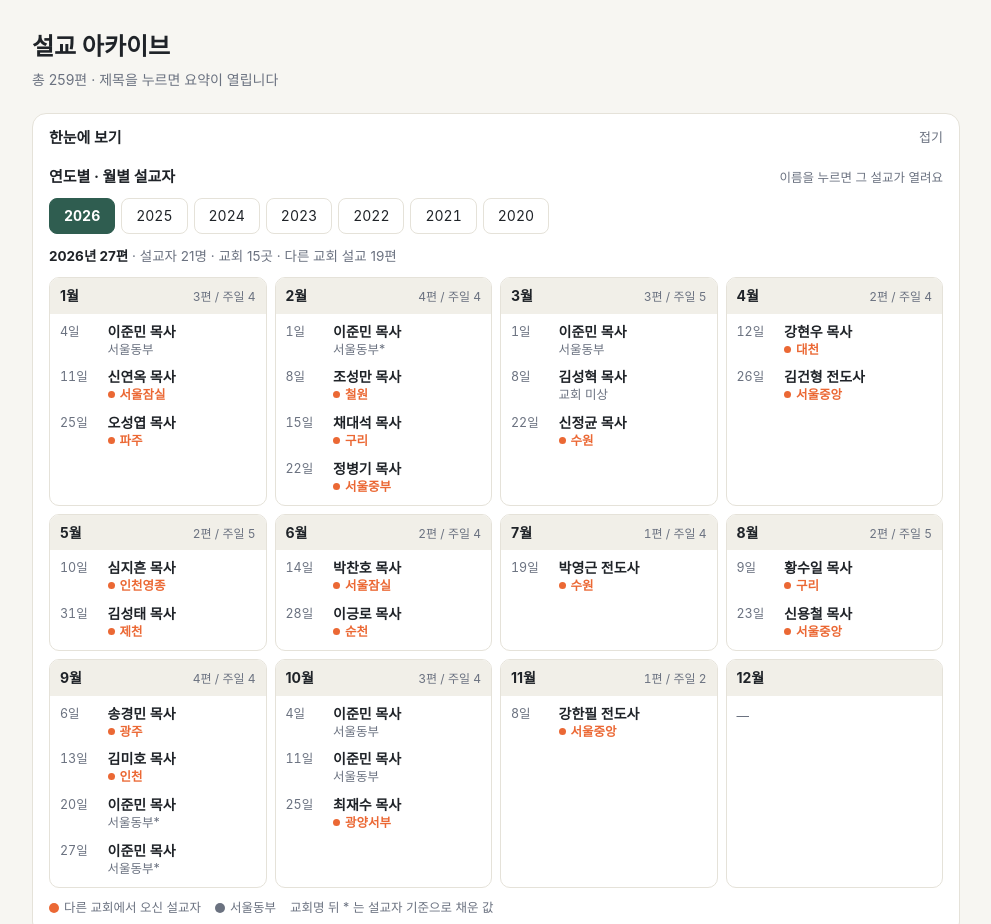
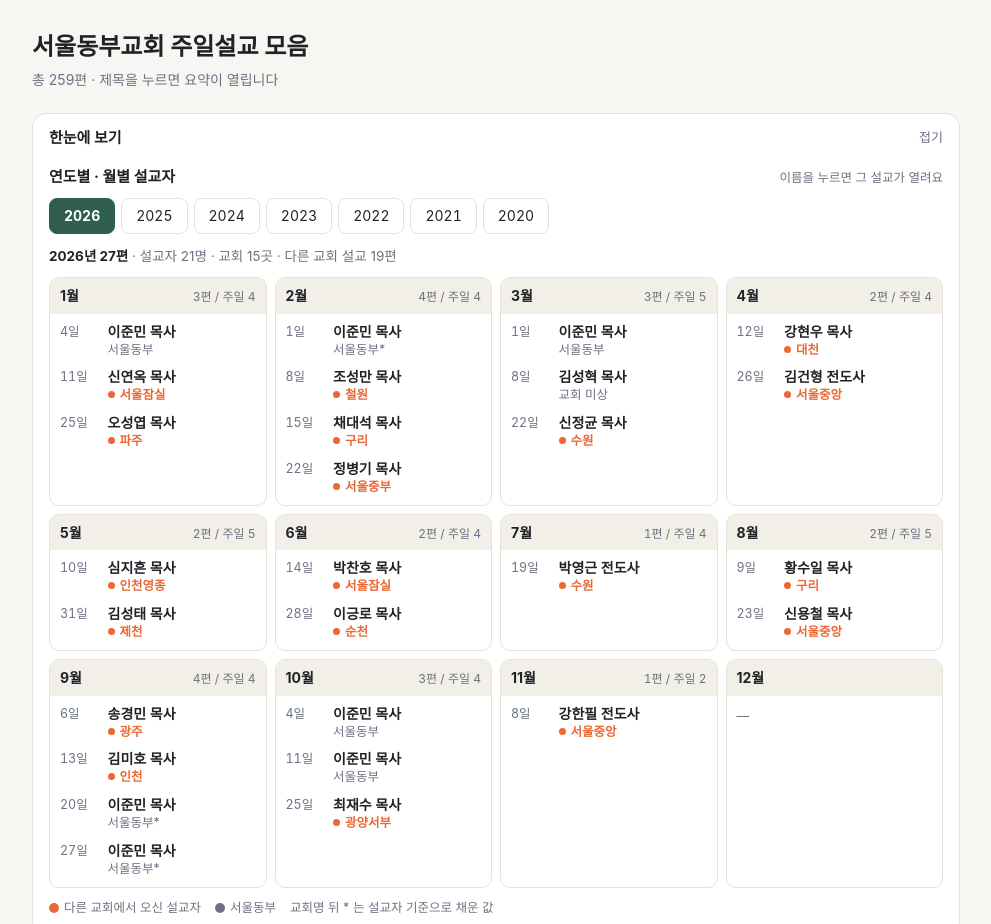
Before and after one commit to jangjiwon7142-lgtm/sermon-archive, a plain HTML site: page docs/index.html in a window 1280 px wide. Shown: the top 924 px of the page, without its empty margins (144-1135 px from the left). Drawn offline with Linux system fonts and the light colour scheme.

Commit message:
사이트 제목을 서울동부교회 주일설교 모음으로 변경
Co-Authored-By: Claude Sonnet 5.5 <noreply@anthropic.com>

```diff
--- a/docs/index.html
+++ b/docs/index.html
@@ -5,10 +5,10 @@
 <meta name="viewport" content="width=device-width, initial-scale=1">
 <meta name="color-scheme" content="light">
 <meta name="theme-color" content="#f7f6f2">
-<title>설교 아카이브</title>
+<title>서울동부교회 주일설교 모음</title>
 <meta name="description" content="주일 설교 요약 아카이브. 설교자·교회·성경 본문·주제·시리즈별로 찾아보세요.">
 <meta property="og:type" content="website">
-<meta property="og:title" content="설교 아카이브">
+<meta property="og:title" content="서울동부교회 주일설교 모음">
 <meta property="og:description" content="주일 설교 요약 아카이브. 설교자·교회·성경 본문·주제·시리즈별로 찾아보세요.">
 <meta property="og:url" content="https://jangjiwon7142-lgtm.github.io/sermon-archive/">
 <!-- 대표 이미지를 올리면 아래 주석을 풀어 주세요 (권장 1200x630) -->
@@ -137,7 +137,7 @@ footer{color:var(--sub);font-size:12.5px;text-align:center;padding-bottom:28px}
 </style>
 </head>
 <body>
-<header class="wrap"><h1>설교 아카이브</h1><p id="sub">불러오는 중…</p></header>
+<header class="wrap"><h1>서울동부교회 주일설교 모음</h1><p id="sub">불러오는 중…</p></header>
 
 <div class="wrap">
 <details class="dash" id="dash" open>
```
